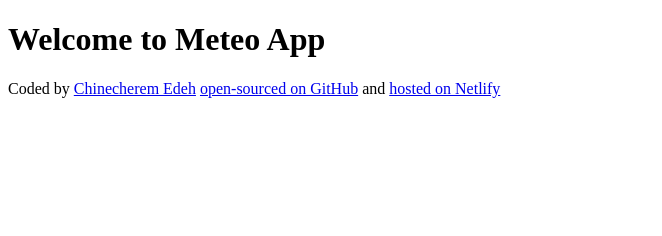
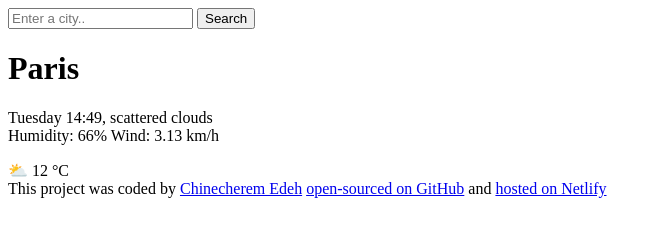
Before and after one commit to Edeh-Chinecherem/Meteo, a plain HTML site: page index.html in a window 1280 px wide. Shown: the whole page, without its empty margins (0-662 px from the left). Drawn offline with Linux system fonts and the light colour scheme.

Commit message:
Added HTML to the project

```diff
--- a/index.html
+++ b/index.html
@@ -8,11 +8,34 @@
 </head>
 
 <body>
-    <h1>
-        Welcome to Meteo App
-    </h1>
+    <header>
+        <form>
+            <input type="search" placeholder="Enter a city.." required>
+            <input type="submit" value="Search">
+        </form>
 
-    <footer>Coded by <a href="https://github.com/Edeh-Chinecherem" target="_blank">Chinecherem Edeh</a>
+    </header>
+    <main>
+        <div>
+            <h1>
+                Paris
+            </h1>
+            <p>
+                Tuesday 14:49, scattered clouds
+                <br>
+                Humidity: 66% Wind: 3.13 km/h
+            </p>
+        </div>
+
+        <div>
+            ⛅ 12 °C
+        </div>
+
+
+    </main>
+
+
+    <footer>This project was coded by <a href="https://github.com/Edeh-Chinecherem" target="_blank">Chinecherem Edeh</a>
         <a href="https://github.com/Edeh-Chinecherem/Meteo.git" target="_blank">open-sourced on GitHub</a> and <a
             href="https://meteo-shecodes-plus-app.netlify.app/" target="_blank">hosted on Netlify</a>
     </footer>
```
